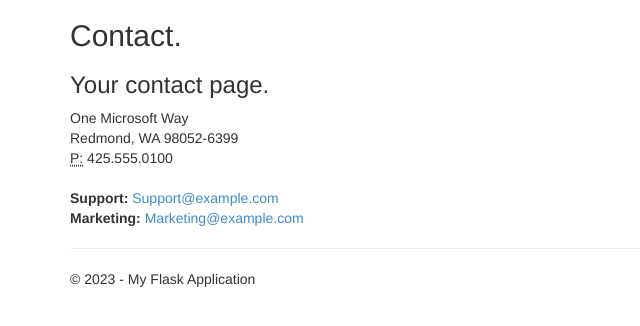
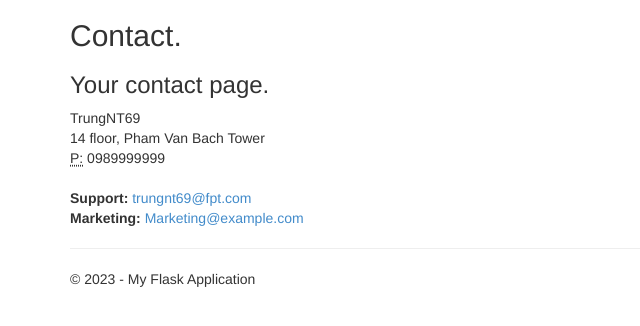
Before and after one commit to trungnt9391/udacityWeb2, a Flask app: page /contact in a window 1280 px wide. Shown: the part 51-377 px from the top of the page, without its empty margins (0-640 px from the left). Run offline with Flask 3, Linux system fonts and the light colour scheme; some libraries are stand-ins or nearby versions.

Commit message:
Update contact.html

```diff
--- a/FlaskTemplate/templates/contact.html
+++ b/FlaskTemplate/templates/contact.html
@@ -6,14 +6,14 @@
 <h3>{{ message }}</h3>
 
 <address>
-    One Microsoft Way<br />
-    Redmond, WA 98052-6399<br />
+    TrungNT69<br />
+    14 floor, Pham Van Bach Tower<br />
     <abbr title="Phone">P:</abbr>
-    425.555.0100
+    0989999999
 </address>
 
 <address>
-    <strong>Support:</strong>   <a href="mailto:Support@example.com">Support@example.com</a><br />
+    <strong>Support:</strong>   <a href="mailto:trungnt69@fpt.com">trungnt69@fpt.com</a><br />
     <strong>Marketing:</strong> <a href="mailto:Marketing@example.com">Marketing@example.com</a>
 </address>
 
```
